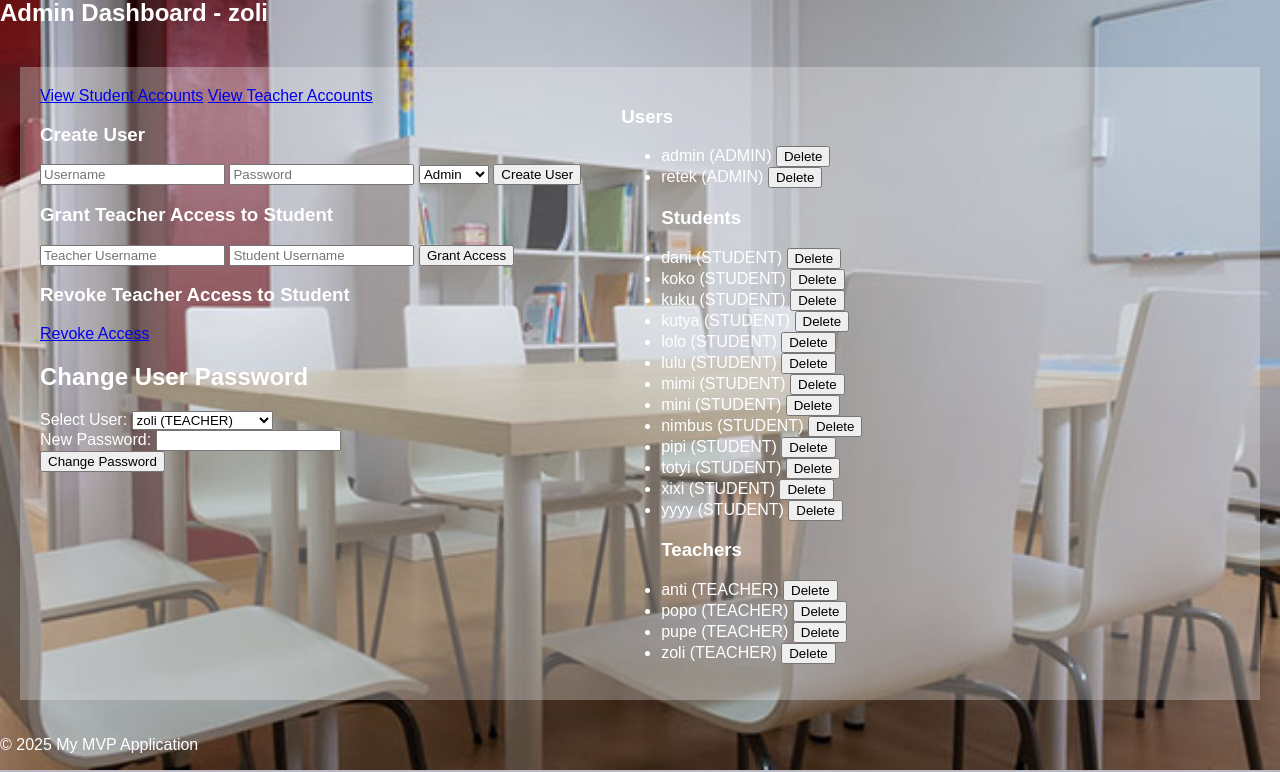
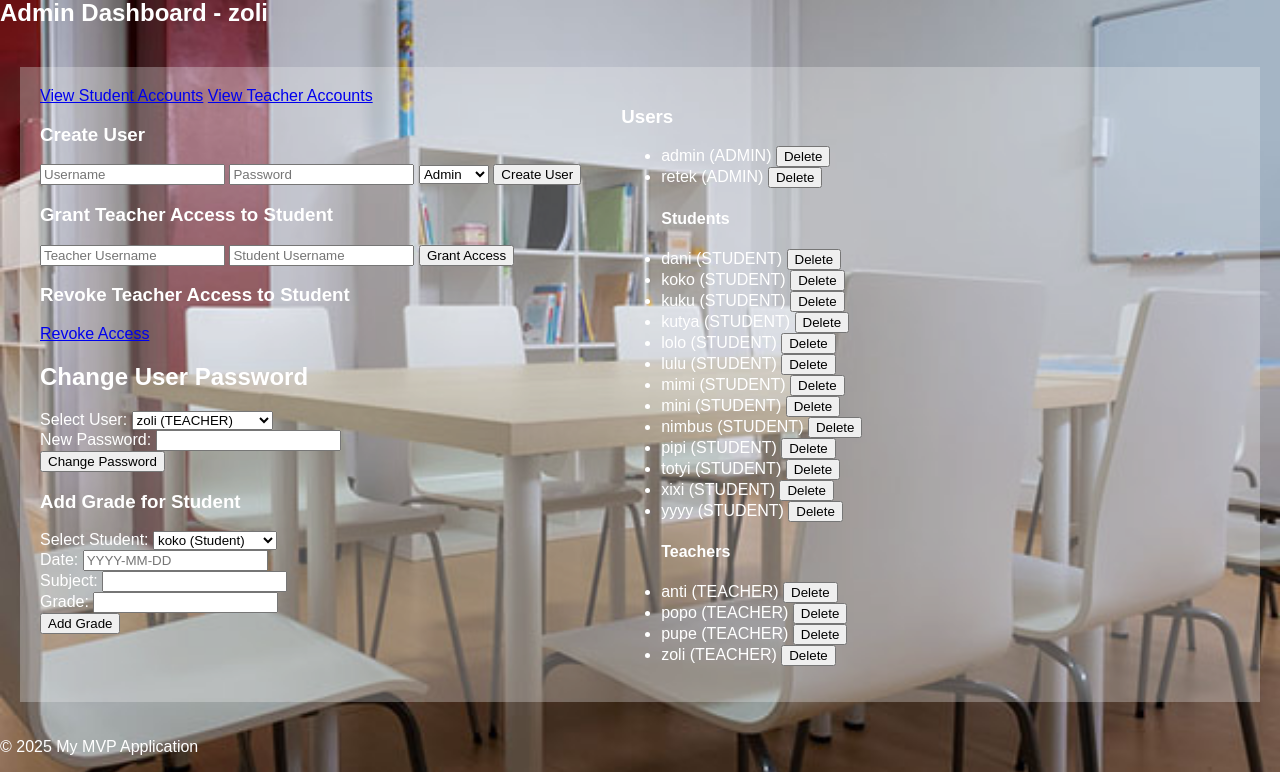
Before and after one commit to zsbati/mvp3, a Flask app: page /admin/home in a window 1280 px wide. Shown: the part 189-961 px from the top of the page. Run offline with Flask 3, Linux system fonts and the light colour scheme; a user stored in the database is signed in; data comes from the database, SQL or seed files in the repository; both versions use the stored data as it was after the commit; parts of the project's set-up code (start-up, migrations or seed data) failed here and were passed over.

Commit message:
Grading is ready.

```diff
--- a/app.py
+++ b/app.py
@@ -440,5 +440,42 @@ def my_comments():
     return render_template('my_comments.html', comments=comments)
 
 
+@app.route('/add_grade', methods=['POST'])
+@login_required
+def add_grade():
+    if current_user.user_type != UserType.ADMIN:
+        flash("You are not authorized to add grades.", "error")
+        return redirect(url_for('admin_home'))
+
+    student_id = request.form.get('student_id')
+    date = request.form.get('date')
+    subject = request.form.get('subject')
+    grade = request.form.get('grade')
+
+    # Validate input
+    if not all([student_id, date, subject, grade]):
+        flash("All fields are required.", "error")
+        return redirect(url_for('admin_home'))
+
+    # Verify the selected user is a student
+    student = User.query.get(student_id)
+    if not student or student.user_type != UserType.STUDENT:
+        flash("Invalid student selected.", "error")
+        return redirect(url_for('admin_home'))
+
+    # Create new grade
+    new_grade = Grade(
+        student_id=student_id,
+        date=date,
+        subject=subject,
+        grade=grade
+    )
+    db.session.add(new_grade)
+    db.session.commit()
+
+    flash("Grade added successfully.", "success")
+    return redirect(url_for('admin_home'))
+
+
 if __name__ == '__main__':
     app.run(debug=True)
--- a/templates/admin_home.html
+++ b/templates/admin_home.html
@@ -16,6 +16,7 @@
             <!-- Add other admin functionalities links here -->
         </div>
 
+        <section>
             <h3>Create User</h3>
             <form action="{{ url_for('create_user') }}" method="post">
                 <input type="text" name="username" placeholder="Username" required>
@@ -27,19 +28,23 @@
                 </select>
                 <button type="submit">Create User</button>
             </form>
+        </section>
 
-
+        <section>
             <h3>Grant Teacher Access to Student</h3>
             <form action="{{ url_for('grant_access') }}" method="post">
                 <input type="text" name="teacher_username" placeholder="Teacher Username" required>
                 <input type="text" name="student_username" placeholder="Student Username" required>
                 <button type="submit">Grant Access</button>
             </form>
+        </section>
 
+        <section>
             <h3>Revoke Teacher Access to Student</h3>
             <a href="{{ url_for('revoke_access_form') }}" class="btn btn-secondary">Revoke Access</a>
+        </section>
 
-
+        <section>
             <h2>Change User Password</h2>
             <form method="POST" action="{{ url_for('change_user_password') }}">
                 <div>
@@ -56,24 +61,55 @@
                 </div>
                 <button type="submit">Change Password</button>
             </form>
+        </section>
+
 
         {% if message %}
         <p>{{ message }}</p>
         {% endif %}
+
+        <section>
+            <h3>Add Grade for Student</h3>
+            <form method="POST" action="{{ url_for('add_grade') }}">
+                <div>
+                    <label for="student_id">Select Student:</label>
+                    <select name="student_id" id="student_id" required>
+                        {% for user in users if user.user_type.value == 'STUDENT' %}
+                        <option value="{{ user.id }}">{{ user.username }} (Student)</option>
+                        {% endfor %}
+                    </select>
+                </div>
+                <div>
+                    <label for="date">Date:</label>
+                    <input type="text" name="date" id="date" placeholder="YYYY-MM-DD" required>
+                </div>
+                <div>
+                    <label for="subject">Subject:</label>
+                    <input type="text" name="subject" id="subject" required>
+                </div>
+                <div>
+                    <label for="grade">Grade:</label>
+                    <input type="text" name="grade" id="grade" required>
+                </div>
+                <button type="submit">Add Grade</button>
+            </form>
+        </section>
     </div>
 
     <div class="right-column">
+        <section>
             <h3>Users</h3>
             <ul>
                 {% set grouped_users = users | sort(attribute='username') | groupby('user_type.value') %}
 
                 {% for group in grouped_users %}
                 {% if group.grouper == 'ADMINISTRATOR' %}
-            <h3>Administrators</h3>
+
+                <h4>Administrators</h4>
                 {% elif group.grouper == 'TEACHER' %}
-            <h3>Teachers</h3>
+                <h4>Teachers</h4>
                 {% elif group.grouper == 'STUDENT' %}
-            <h3>Students</h3>
+                <h4>Students</h4>
                 {% endif %}
 
                 {% for user in group.list %}
@@ -87,6 +123,7 @@
                 {% endfor %}
                 {% endfor %}
             </ul>
+        </section>
     </div>
 
 </div>
```
Also changed, not shown: templates/student_home.html (+26 -3 lines), instance/app.db, 1 other file. Lines whose indentation alone changed are shown as unchanged.
